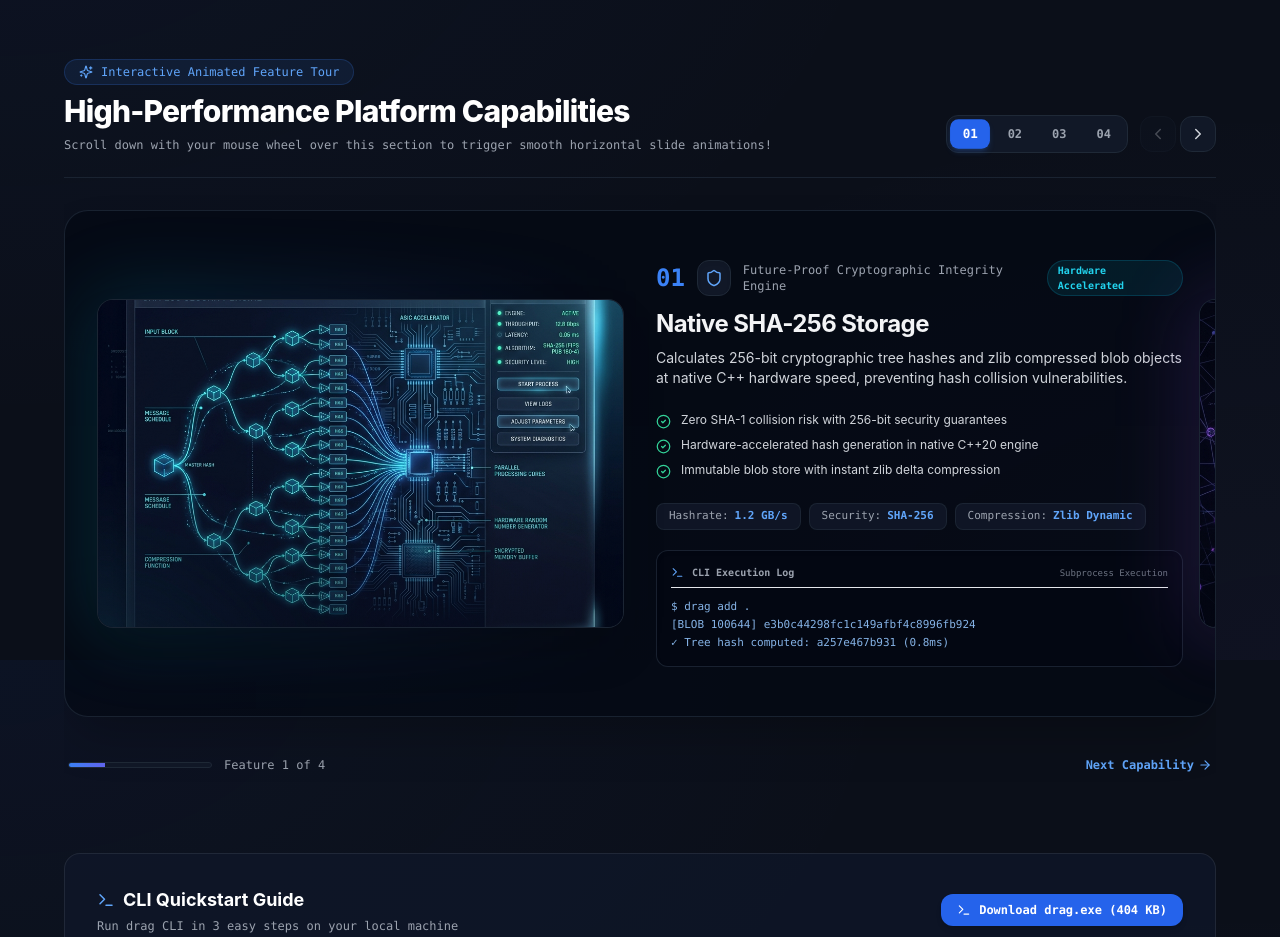
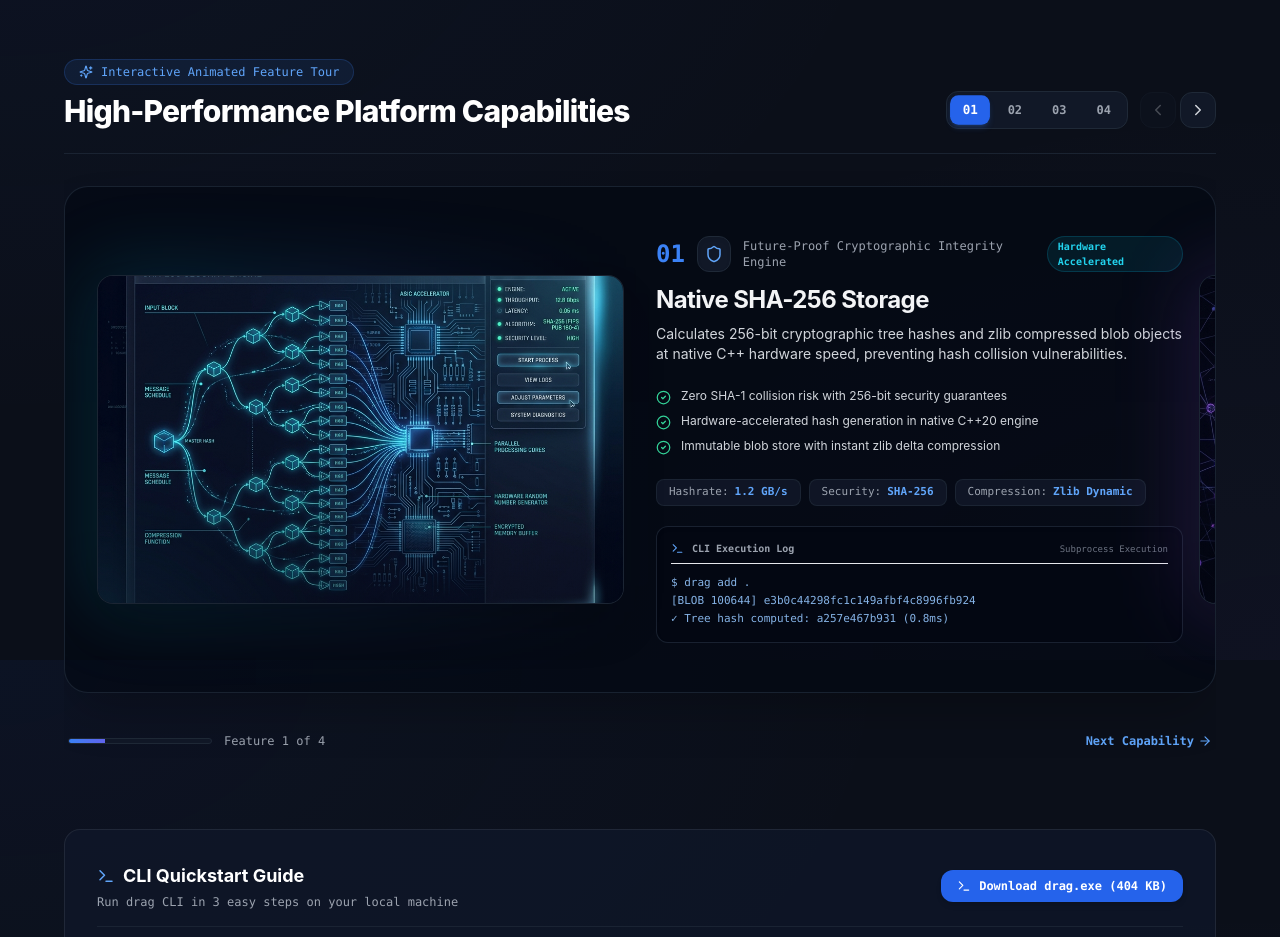
Before and after one commit to aritra1243/Dragyou, a Next.js app in the folder frontend/: page / in a window 1280 px wide. Shown: the part 1740-2677 px from the top of the page. Built offline with nearby package versions, Linux system fonts and the light colour scheme.

Commit message:
style(ui): remove feature showcase instruction subtitle line

```diff
--- a/frontend/src/components/VerticalFeatureShowcase.tsx
+++ b/frontend/src/components/VerticalFeatureShowcase.tsx
@@ -177,9 +177,6 @@ export default function VerticalFeatureShowcase() {
           <h2 className="text-3xl font-extrabold text-white tracking-tight">
             High-Performance Platform Capabilities
           </h2>
-          <p className="text-xs text-gray-400 font-mono">
-            Scroll down with your mouse wheel over this section to trigger smooth horizontal slide animations!
-          </p>
         </div>
 
         {/* Navigation Step Pills & Controls */}
```
